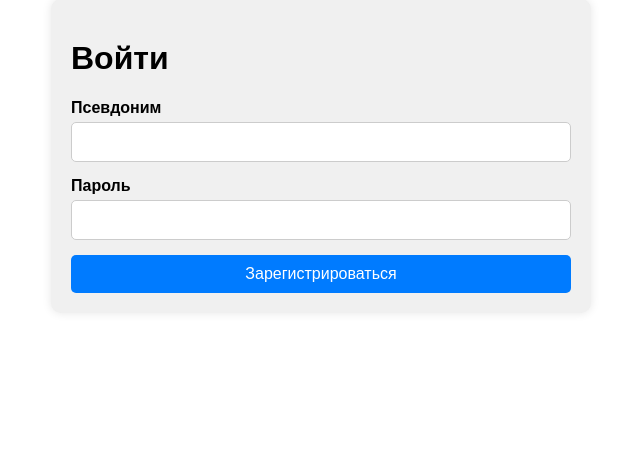
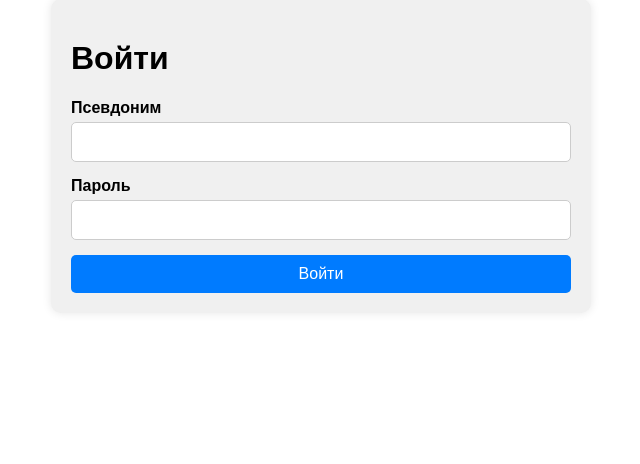
Before and after one commit to dlllnnz/quryltay, a PHP site: page /signin_form.php in a window 1280 px wide. Shown: the part 98-562 px from the top of the page, without its empty margins (319-959 px from the left). Run offline with PHP 8.4, Linux system fonts and the light colour scheme.

Commit message:
вот теперь точно

```diff
--- a/signin_form.php
+++ b/signin_form.php
@@ -19,7 +19,7 @@
             <label for="password">Пароль</label>
             <input type="password" id="userpassword" name="userpassword" class="form-input">
 
-            <button type="submit" class="form-button">Зарегистрироваться</button>
+            <button type="submit" class="form-button">Войти</button>
         </form>
     </div>
 </body>
```
